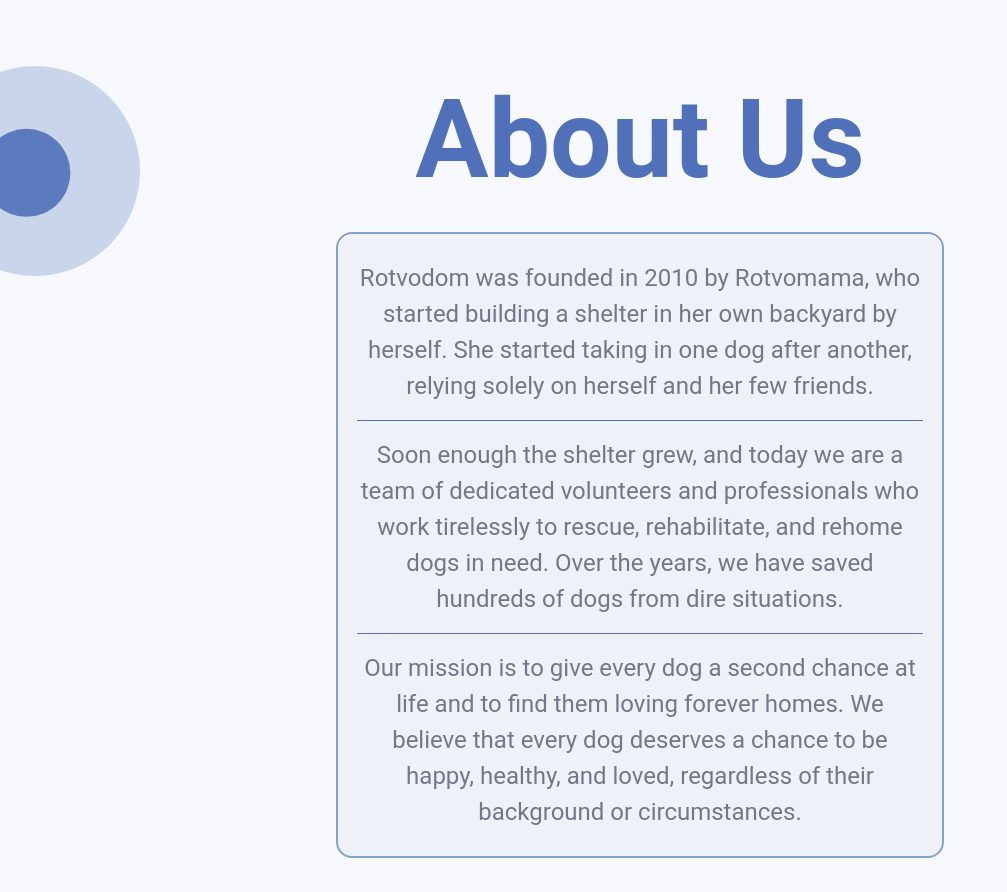
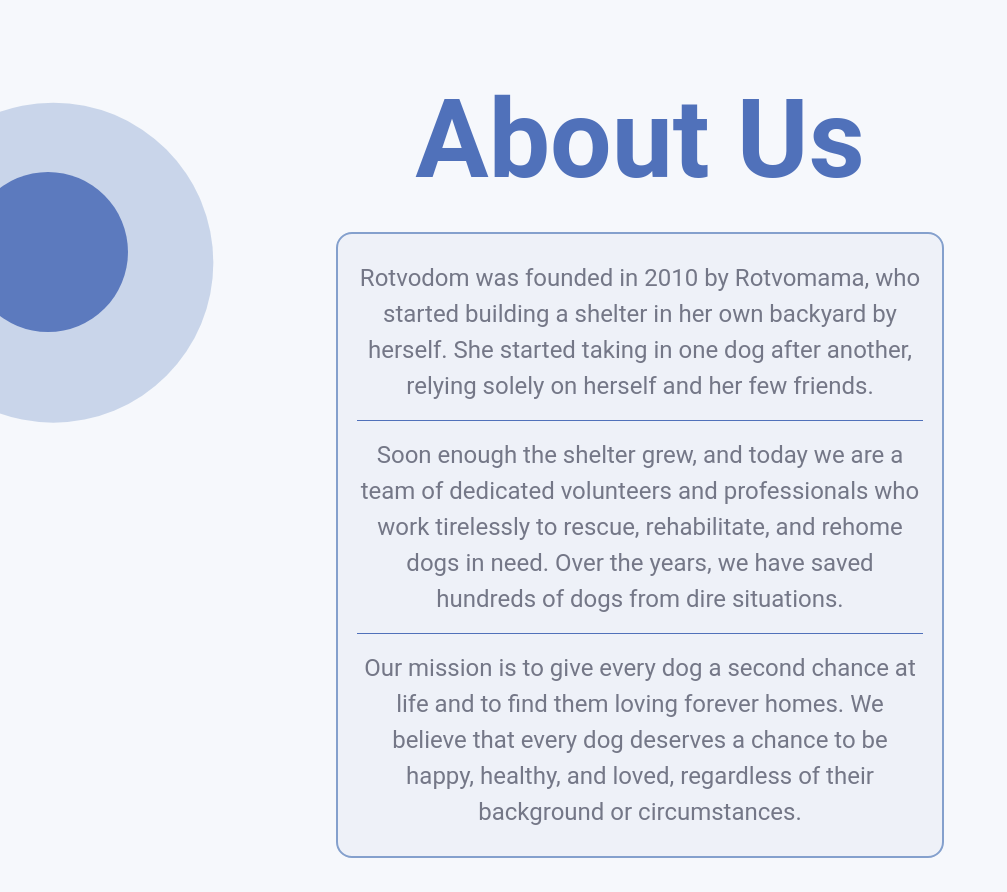
Before and after one commit to bavayra/dog-shelter, a React (Vite) app: page / in a window 1280 px wide. Shown: the part 5140-6032 px from the top of the page, without its empty margins (0-1007 px from the left). Built offline with nearby package versions, Linux system fonts and the light colour scheme; a web font is replaced by a local one.

Commit message:
style(AboutUs-1024): increased sizes of decor circles

```diff
--- a/src/features/AboutUs.tsx
+++ b/src/features/AboutUs.tsx
@@ -14,7 +14,7 @@ const AboutUs = () => {
         left="0"
         opacity={40}
         zIndex={0}
-        className="-translate-x-1/3 translate-y-1/3"
+        className="-translate-x-1/3 translate-y-1/3 lg:w-20"
       />
       <DecorativeCircle
         sizeVariant="xs"
--- a/src/styles/custom-breakpoints.css
+++ b/src/styles/custom-breakpoints.css
@@ -398,6 +398,14 @@
   .rules-grid {
     width: 90%;
   }
+  #about-us .circle-md {
+    width: 20rem;
+    height: 20rem;
+  }
+  #about-us .circle-xs {
+    width: 10rem;
+    height: 10rem;
+  }
 }
 
 @media (min-width: 1280px) {
```
